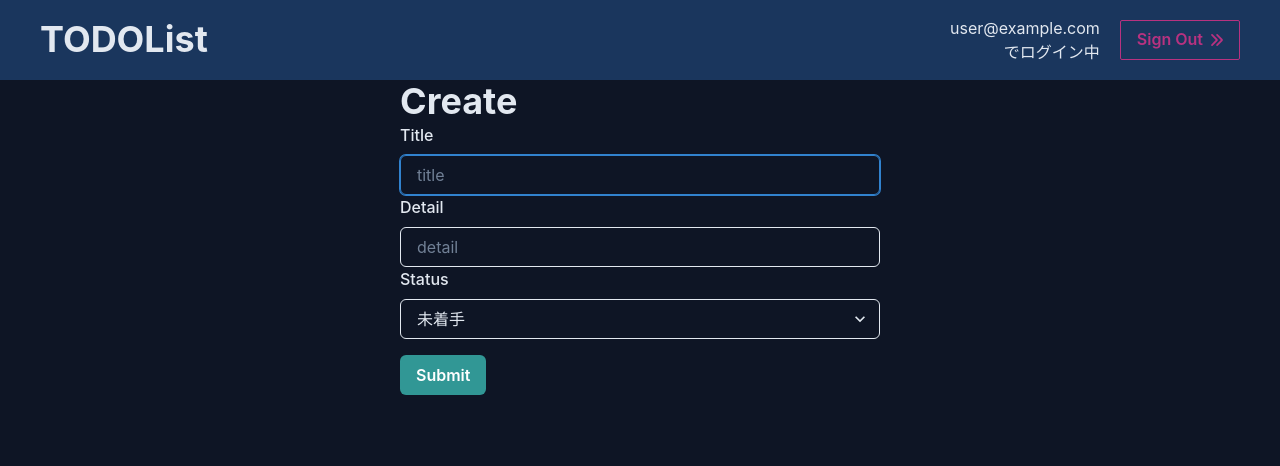
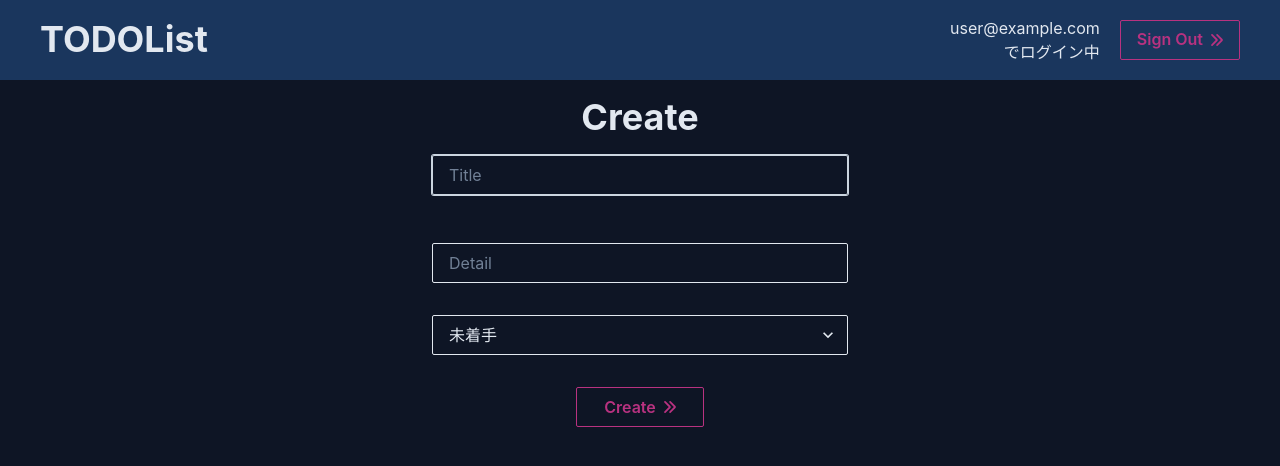
Before and after one commit to 24matsuki/next-todo1-2, a Next.js app: page /todos/new in a window 1280 px wide. Shown: the top 466 px of the page. Built offline with nearby package versions, Linux system fonts and the light colour scheme; no server answers; the database is empty; sample sign-in values are in the browser's storage.

Commit message:
UI の調整

```diff
--- a/components/AuthForm.tsx
+++ b/components/AuthForm.tsx
@@ -30,7 +30,7 @@ export const AuthForm: FC<Props> = ({ buttonName, onSubmit }) => {
         <FormControl isInvalid={Boolean(errors.email)}>
           <InputGroup>
             <InputLeftElement pointerEvents="none">
-              children={<EmailIcon color="gray.300" />}
+              <EmailIcon color="gray.300" />
             </InputLeftElement>
             <Input
               id="email"
@@ -55,7 +55,7 @@ export const AuthForm: FC<Props> = ({ buttonName, onSubmit }) => {
         <FormControl mt="4" isInvalid={Boolean(errors.password)}>
           <InputGroup>
             <InputLeftElement pointerEvents="none">
-              children={<LockIcon color="gray.300" />}
+              <LockIcon color="gray.300" />
             </InputLeftElement>
             <Input
               id="password"
--- a/components/DeleteButton.tsx
+++ b/components/DeleteButton.tsx
@@ -7,6 +7,7 @@ import { FC } from "react";
 import { useSetRecoilState } from "recoil";
 import { todoListState } from "../lib/todoStore";
 import { TodoItem } from "../types";
+import { isLoadingState } from "../lib/store";
 
 type Props = {
   todoItem: TodoItem;
@@ -15,8 +16,10 @@ type Props = {
 export const DeleteButton: FC<Props> = ({ todoItem }) => {
   const router = useRouter();
   const setTodoList = useSetRecoilState(todoListState);
+  const setIsLoading = useSetRecoilState(isLoadingState);
 
   const handleClickDeleteButton = async () => {
+    // setIsLoading(true);
     await deleteDoc(doc(db, "todos", todoItem.id));
     setTodoList((oldTodoList) => {
       return oldTodoList.filter((todo) => todo !== todoItem);
--- a/components/GetDocs.tsx
+++ b/components/GetDocs.tsx
@@ -15,15 +15,15 @@ export const GetDocs = () => {
     if (!user) return;
     const q = query(
       collection(db, "todos"),
+      // 変更したらインデックスを作成すること。
       where("uid", "==", user.uid),
       orderBy("createdAt", "desc")
     );
     const setTodoListFromFirestore = async () => {
       const querySnapshot = await getDocs(q);
       const newTodoList = querySnapshot.docs.map((doc) => {
-        const { id, title, detail, status, createdAt, updatedAt, uid } =
-          doc.data();
-        return { id, title, detail, status, createdAt, updatedAt, uid };
+        const { title, detail, status, createdAt, updatedAt, uid } = doc.data();
+        return { id: doc.id, title, detail, status, createdAt, updatedAt, uid };
       });
       setTodoList(newTodoList);
     };
--- a/components/Loading.tsx
+++ b/components/Loading.tsx
@@ -12,26 +12,26 @@ export const Loading: FC<Props> = ({ children }) => {
   const isLoading = useRecoilValue(isLoadingState);
 
   // routerのloading
-  // const router = useRouter();
-  // const [loading, setLoading] = useState(false);
+  const router = useRouter();
+  const [loading, setLoading] = useState(false);
 
-  // useEffect(() => {
-  //   const handleStart = () => setLoading(true);
-  //   const handleComplete = () => setLoading(false);
+  useEffect(() => {
+    const handleStart = () => setLoading(true);
+    const handleComplete = () => setLoading(false);
 
-  //   router.events.on("routeChangeStart", handleStart);
-  //   router.events.on("routeChangeComplete", handleComplete);
-  //   router.events.on("routeChangeError", handleComplete);
+    router.events.on("routeChangeStart", handleStart);
+    router.events.on("routeChangeComplete", handleComplete);
+    router.events.on("routeChangeError", handleComplete);
 
-  //   return () => {
-  //     router.events.off("routeChangeStart", handleStart);
-  //     router.events.off("routeChangeComplete", handleComplete);
-  //     router.events.off("routeChangeError", handleComplete);
-  //   };
-  // });
+    return () => {
+      router.events.off("routeChangeStart", handleStart);
+      router.events.off("routeChangeComplete", handleComplete);
+      router.events.off("routeChangeError", handleComplete);
+    };
+  });
 
-  // return loading || isLoading ? (
-  return isLoading ? (
+  return loading || isLoading ? (
+    // return isLoading ? (
     <Center h="100vh">
       <Spinner size="xl" thickness="4px" color="pink.500" opacity="0.8" />
     </Center>
--- /dev/null
+++ b/components/TodoForm.tsx
@@ -0,0 +1,102 @@
+import { ArrowRightIcon } from "@chakra-ui/icons";
+import {
+  Button,
+  Container,
+  Flex,
+  FormControl,
+  FormErrorMessage,
+  Heading,
+  Input,
+  Select,
+  Stack,
+} from "@chakra-ui/react";
+import { FC } from "react";
+import { FieldErrorsImpl, SubmitHandler } from "react-hook-form";
+import { TodoFormValues } from "../types";
+
+type Props = {
+  onSubmit: SubmitHandler<TodoFormValues>;
+  handleSubmit: any;
+  register: any;
+  errors: Partial<FieldErrorsImpl<TodoFormValues>>;
+  isSubmitting: boolean;
+  heading: string;
+  buttonSubmit: string;
+};
+
+export const TodoForm: FC<Props> = ({
+  onSubmit,
+  handleSubmit,
+  register,
+  errors,
+  isSubmitting,
+  heading,
+  buttonSubmit,
+}) => {
+  return (
+    <Container maxW="md">
+      <Heading py="4" textAlign="center">
+        {heading}
+      </Heading>
+      <form onSubmit={handleSubmit(onSubmit)}>
+        <Stack spacing="8">
+          <FormControl isInvalid={Boolean(errors.title)}>
+            <Input
+              id="title"
+              focusBorderColor="gray.300"
+              rounded="sm"
+              placeholder="Title"
+              autoFocus={true}
+              {...register("title", {
+                required: "This is required",
+                minLength: { value: 4, message: "Minimum length should be 4" },
+              })}
+            />
+            <FormErrorMessage>
+              {errors.title && errors.title.message}
+            </FormErrorMessage>
+          </FormControl>
+          <FormControl mt="4" isInvalid={Boolean(errors.detail)}>
+            <Input
+              id="detail"
+              focusBorderColor="gray.300"
+              rounded="sm"
+              placeholder="Detail"
+              {...register("detail", {
+                required: "This is required",
+                minLength: { value: 4, message: "Minimum length should be 4" },
+              })}
+            />
+            <FormErrorMessage>
+              {errors.detail && errors.detail.message}
+            </FormErrorMessage>
+          </FormControl>
+          <FormControl>
+            <Select rounded="sm" id="status" {...register("status")}>
+              <option value="notStarted">未着手</option>
+              <option value="inProgress">進行中</option>
+              <option value="finished">完了</option>
+            </Select>
+            <FormErrorMessage>
+              {errors.status && errors.status.message}
+            </FormErrorMessage>
+          </FormControl>
+          <Flex justify="center">
+            <Button
+              w="32"
+              colorScheme="pink"
+              variant="outline"
+              rounded="sm"
+              _hover={{ bgColor: "blue.940" }}
+              isLoading={isSubmitting}
+              type="submit"
+            >
+              {buttonSubmit}
+              <ArrowRightIcon ml={2} w={3} />
+            </Button>
+          </Flex>
+        </Stack>
+      </form>
+    </Container>
+  );
+};
--- a/pages/_app.tsx
+++ b/pages/_app.tsx
@@ -7,6 +7,7 @@ import { Auth } from "../components/Auth";
 import { GetDocs } from "../components/GetDocs";
 import { Loading } from "../components/Loading";
 import { theme } from "../styles/theme";
+import { DocChanges } from "../components/DocChanges";
 
 export type NextPageWithLayout<P = {}, IP = P> = NextPage<P, IP> & {
   getLayout?: (page: ReactElement) => ReactNode;
@@ -24,6 +25,7 @@ export default function MyApp({ Component, pageProps }: AppPropsWithLayout) {
       <RecoilRoot>
         <Auth />
         <GetDocs />
+        {/* <DocChanges /> */}
         <Box bgColor={`blue.950`} color="gray.200" minH="100vh">
           <Loading>{getLayout(<Component {...pageProps} />)}</Loading>
         </Box>
--- a/pages/todos/new.tsx
+++ b/pages/todos/new.tsx
@@ -1,25 +1,16 @@
-import {
-  Button,
-  FormControl,
-  FormErrorMessage,
-  FormLabel,
-  Heading,
-  Input,
-  Select,
-} from "@chakra-ui/react";
 import {
   addDoc,
   collection,
   doc,
   getDoc,
   serverTimestamp,
-  updateDoc,
 } from "firebase/firestore";
 import { useRouter } from "next/router";
 import React, { ReactElement } from "react";
 import { SubmitHandler, useForm } from "react-hook-form";
 import { useRecoilValue, useSetRecoilState } from "recoil";
 import { Layout } from "../../components/Layout";
+import { TodoForm } from "../../components/TodoForm";
 import { db } from "../../firebase/firebase";
 import { todoListState } from "../../lib/todoStore";
 import { userState } from "../../lib/userStore";
@@ -40,7 +31,7 @@ const New: NextPageWithLayout = () => {
   const onSubmit: SubmitHandler<TodoFormValues> = async (data) => {
     // Firestoreに追加
     const docRef = await addDoc(collection(db, "todos"), {
-      id: null,
+      // id: null,
       title: data.title,
       detail: data.detail,
       status: data.status,
@@ -48,14 +39,17 @@ const New: NextPageWithLayout = () => {
       updatedAt: null,
       uid: useUser!.uid,
     });
-    await updateDoc(doc(db, "todos", docRef.id), {
-      id: docRef.id,
-    });
+    // await updateDoc(doc(db, "todos", docRef.id), {
+    //   id: docRef.id,
+    // });
 
     // recoil更新
     const docSnapshot = await getDoc(doc(db, "todos", docRef.id));
     setTodoList((oldTodoLIst) => [
-      { ...(docSnapshot.data() as TodoItem) },
+      {
+        id: docSnapshot.id,
+        ...docSnapshot.data(),
+      } as TodoItem,
       ...oldTodoLIst,
     ]);
 
@@ -63,59 +57,15 @@ const New: NextPageWithLayout = () => {
   };
 
   return (
-    <>
-      <Heading>Create</Heading>
-      <form onSubmit={handleSubmit(onSubmit)}>
-        <FormControl isInvalid={Boolean(errors.title)}>
-          <FormLabel htmlFor="title">Title</FormLabel>
-          <Input
-            id="title"
-            placeholder="title"
-            autoFocus={true}
-            {...register("title", {
-              required: "This is required",
-              minLength: { value: 4, message: "Minimum length should be 4" },
-            })}
-          />
-          <FormErrorMessage>
-            {errors.title && errors.title.message}
-          </FormErrorMessage>
-        </FormControl>
-        <FormControl isInvalid={Boolean(errors.detail)}>
-          <FormLabel htmlFor="detail">Detail</FormLabel>
-          <Input
-            id="detail"
-            placeholder="detail"
-            {...register("detail", {
-              required: "This is required",
-              minLength: { value: 4, message: "Minimum length should be 4" },
-            })}
-          />
-          <FormErrorMessage>
-            {errors.detail && errors.detail.message}
-          </FormErrorMessage>
-        </FormControl>
-        <FormControl>
-          <FormLabel htmlFor="status">Status</FormLabel>
-          <Select id="status" {...register("status")}>
-            <option value="notStarted">未着手</option>
-            <option value="inProgress">進行中</option>
-            <option value="finished">完了</option>
-          </Select>
-          <FormErrorMessage>
-            {errors.status && errors.status.message}
-          </FormErrorMessage>
-        </FormControl>
-        <Button
-          mt={4}
-          colorScheme="teal"
-          isLoading={isSubmitting}
-          type="submit"
-        >
-          Submit
-        </Button>
-      </form>
-    </>
+    <TodoForm
+      onSubmit={onSubmit}
+      handleSubmit={handleSubmit}
+      register={register}
+      errors={errors}
+      isSubmitting={isSubmitting}
+      heading="Create"
+      buttonSubmit="Create"
+    />
   );
 };
 
```
Also changed, not shown: components/DocChanges.tsx (added, +70 -0 lines), pages/todos/[id].tsx (+50 -26 lines), pages/todos/[id]/edit.tsx (+11 -63 lines).
